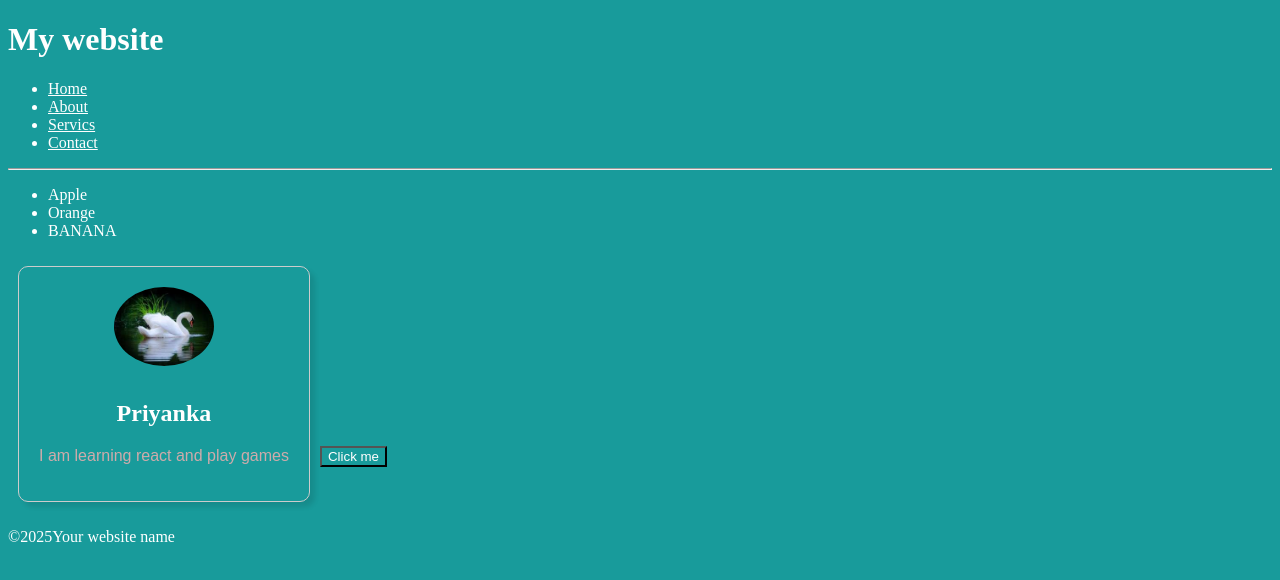
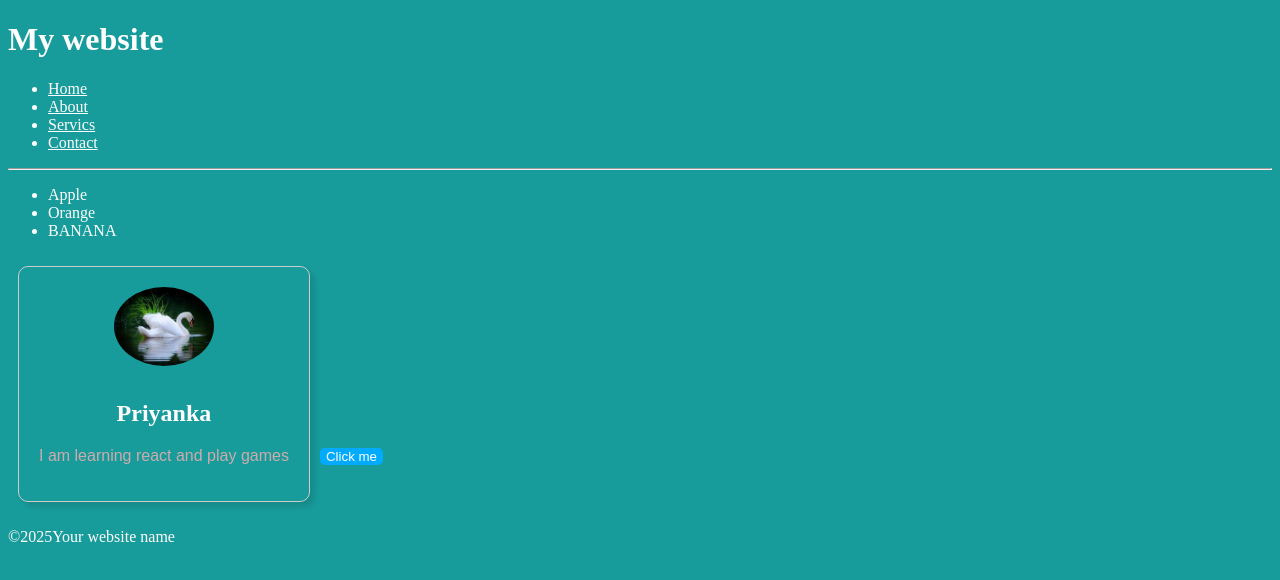
Before and after one commit to priyanka-chaudhary73/React, a React (Vite) app in the folder my-react-app/: page / in a window 1280 px wide. Shown: the top 580 px of the page. Built offline with nearby package versions, Linux system fonts and the light colour scheme.

Commit message:
Button created

```diff
--- a/my-react-app/src/components/Button.jsx
+++ b/my-react-app/src/components/Button.jsx
@@ -1,6 +1,16 @@
+
 function Button(){
+
+    const styles = {
+         backgroundColor: "hsl(200, 100%, 50%)",
+         color:" white",
+         padding: "10px, 20px",
+         borderRadius: "5px",
+         border: "none",
+         cursor: "pointer",
+    }
     return(
-        <button className = "button">Click me</button>
+        <button style = {styles}>Click me</button>
     );
 }
 
--- a/my-react-app/src/components/Card.jsx
+++ b/my-react-app/src/components/Card.jsx
@@ -2,7 +2,7 @@
 function Card(){
     return(
         <div className = "card">
-            <img className = "card-image" src ="./picture.jpg" alt = "profile picture" height={400} width={400}></img>
+            <img className = "card-image" src ="./picture.jpg" alt = "profile picture"></img>
             <h2 className = "card-title">Priyanka</h2>
             <p className = "card-text">I am learning react and play games</p>
         </div>
```
Also changed, not shown: my-react-app/src/index.css (line endings or trailing spaces).
